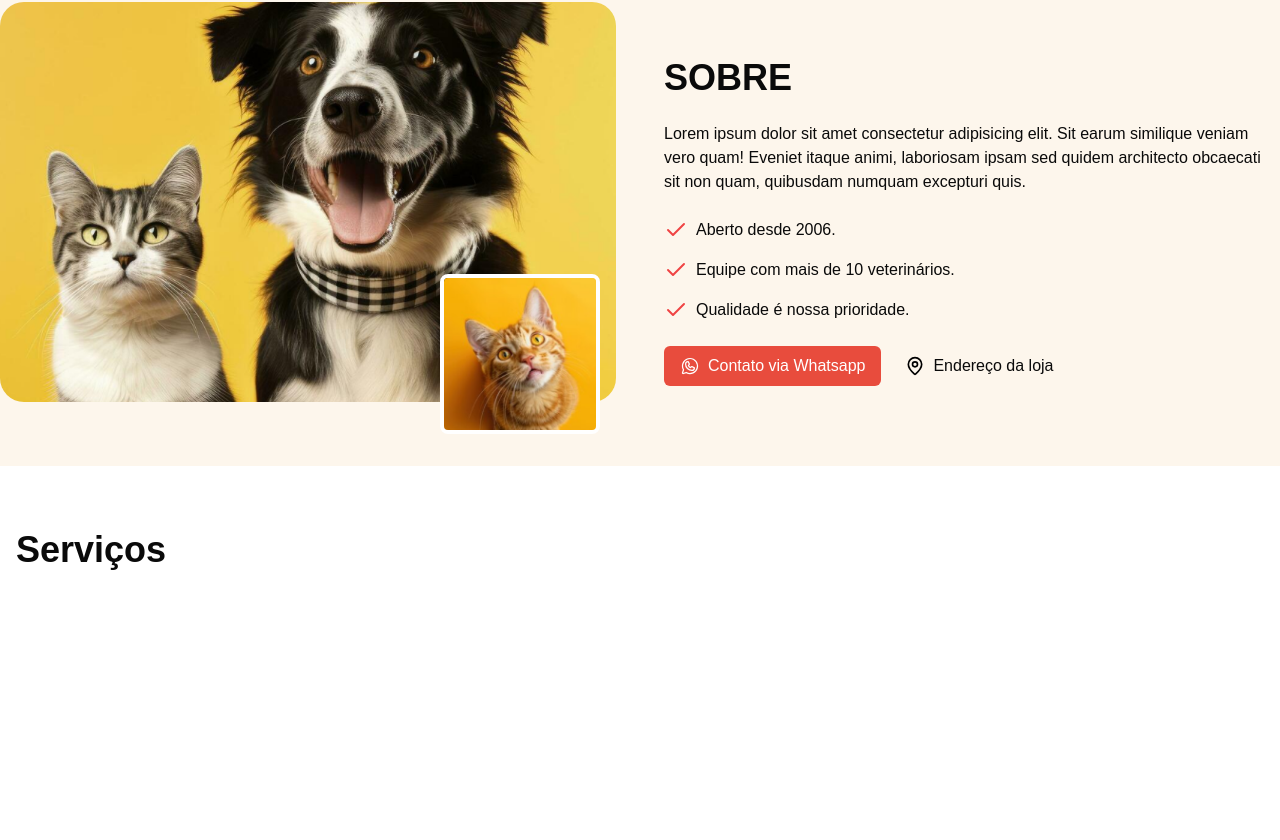
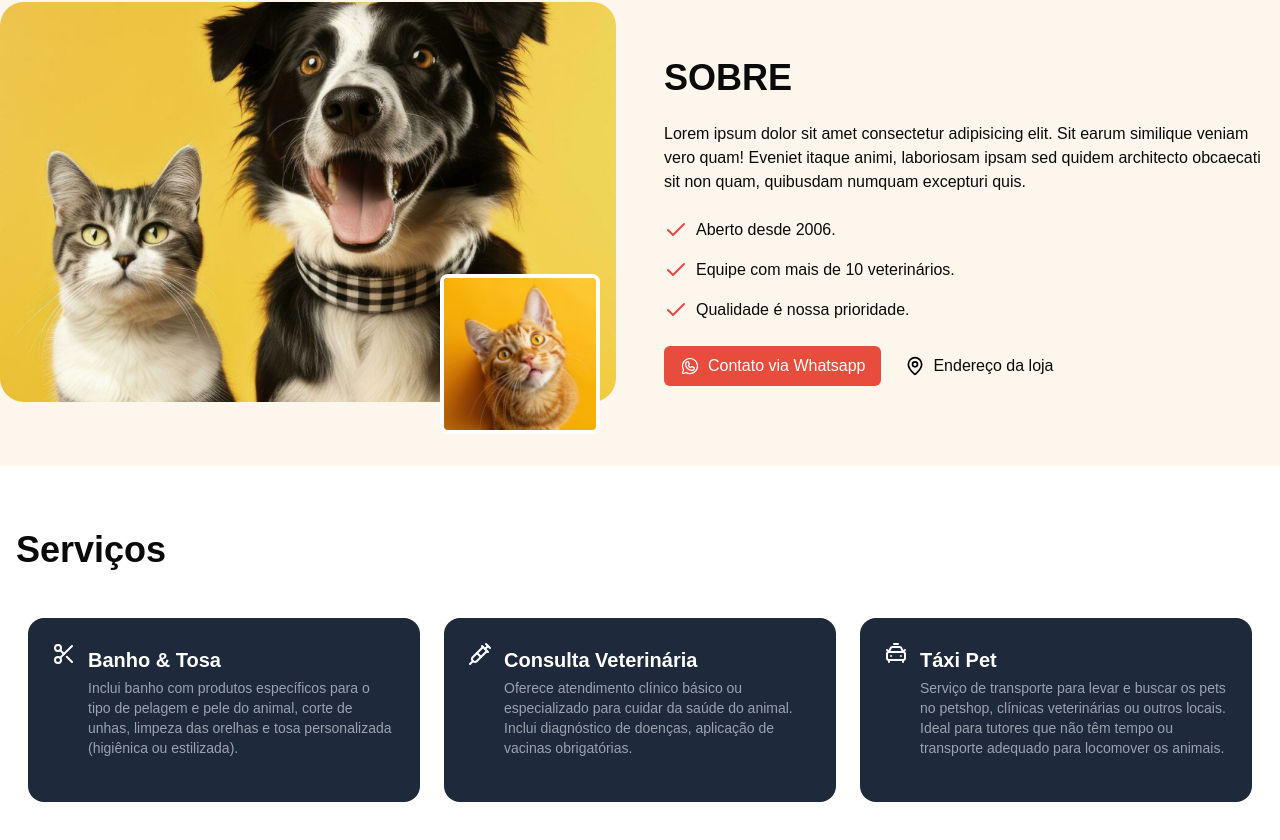
Before and after one commit to GabrielMassuia/nextproject, a Next.js app: page / in a window 1280 px wide. Shown: the part 541-1381 px from the top of the page. Before the commit the page ends 1223 px from the top, so only its background shows below. Built offline with nearby package versions, Linux system fonts and the light colour scheme.

Commit message:
carousel

```diff
--- a/src/components/services.tsx
+++ b/src/components/services.tsx
@@ -39,12 +39,44 @@
   ]
 
 export function Services() {
+    const [emblaRef, emblaApi] = useEmblaCarousel({
+        loop: false,
+        align: "start",
+        slidesToScroll: 1,
+        breakpoints:{
+            "(min-width: 768px)": {slidesToScroll: 3}
+        }
+    })
     return (
         <section className="bg-white py-16">
             <div className="container mx-auto px-4">
                     <h2 className="text-4xl font-bold mb-12">
                         Serviços
                     </h2>
+                <div className="relative">
+                    <div className="overflow-hidden" ref={emblaRef}>
+                        <div className='flex'>
+                            {services.map((item, index) => (
+                                <div key={index} className='flex-[0_0_100%] min-w-0 md:flex-[0_0_calc(100%/3)] px-3'>
+                                    <article className='bg-[#1e293b] text-white rounded-2xl p-6 space-y-4 h-full flex flex-col'>
+                                        <div className='flex-1 flex items-start justify-between'>
+                                            <div className='flex gap-3'>
+                                                <span className='text-3xl'>{item.icon}</span>
+                                                <div>
+                                                    <h3 className='font-bold text-xl my-1'>{item.title}</h3>
+                                                    <p className='text-gray-400 text-sm select-none'>
+                                                        {item.description}
+                                                    </p>
+                                                </div>
+                                            </div>
+                                        </div>
+                                    </article>
+
+                                </div>
+                            ))}
+                        </div>
+                    </div>
+                </div>
             </div>
         </section>
     )
```
